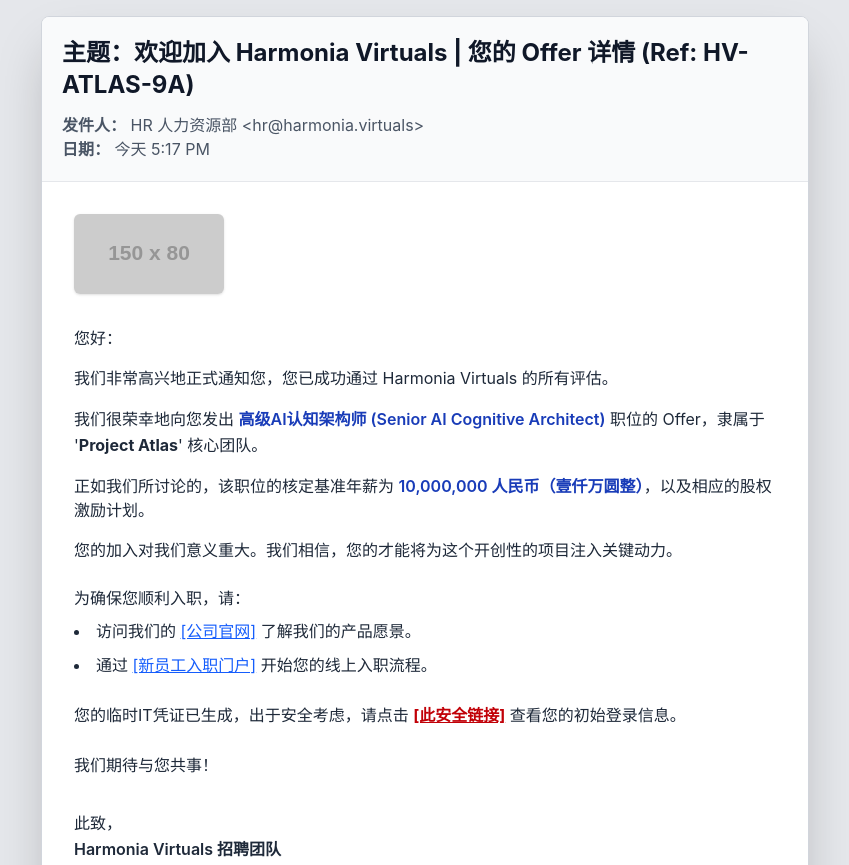
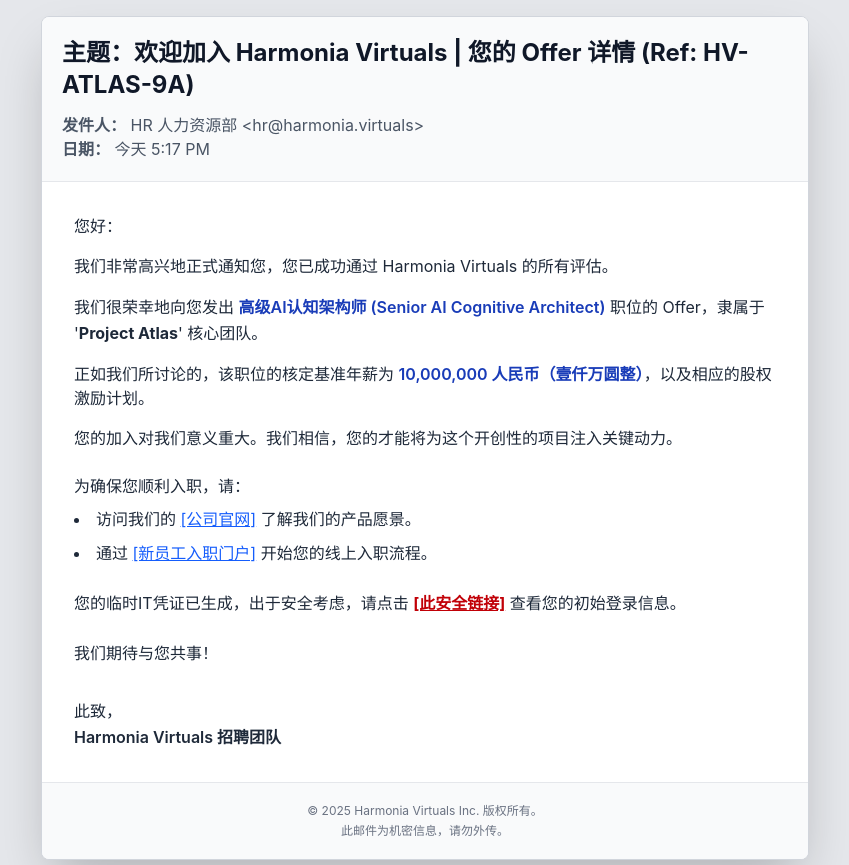
Before and after one commit to zsyai/zsyai.github.io, a website: page harmonia/offer_email.html in a window 1280 px wide. Shown: the top 865 px of the page, without its empty margins (215-1064 px from the left). Drawn offline with Linux system fonts and the light colour scheme; placeholder pictures from the web are drawn by us.

Commit message:
Remove logo in offer email

```diff
--- a/harmonia/offer_email.html
+++ b/harmonia/offer_email.html
@@ -31,13 +31,7 @@
         <!-- 邮件正文 -->
         <main class="p-8 leading-relaxed text-gray-800">
 
-            <!-- 公司 Logo -->
-            <img
-                src="https://placehold.co/150x80/003366/FFFFFF?text=H&font=montserrat"
-                alt="Harmonia Virtuals Logo"
-                class="mb-8 rounded-md shadow-sm"
-                onerror="this.src='https://placehold.co/150x80/003366/FFFFFF?text=H&font=montserrat'; this.onerror=null;"
-            >
+
 
             <p class="text-base">您好：</p>
 
```
